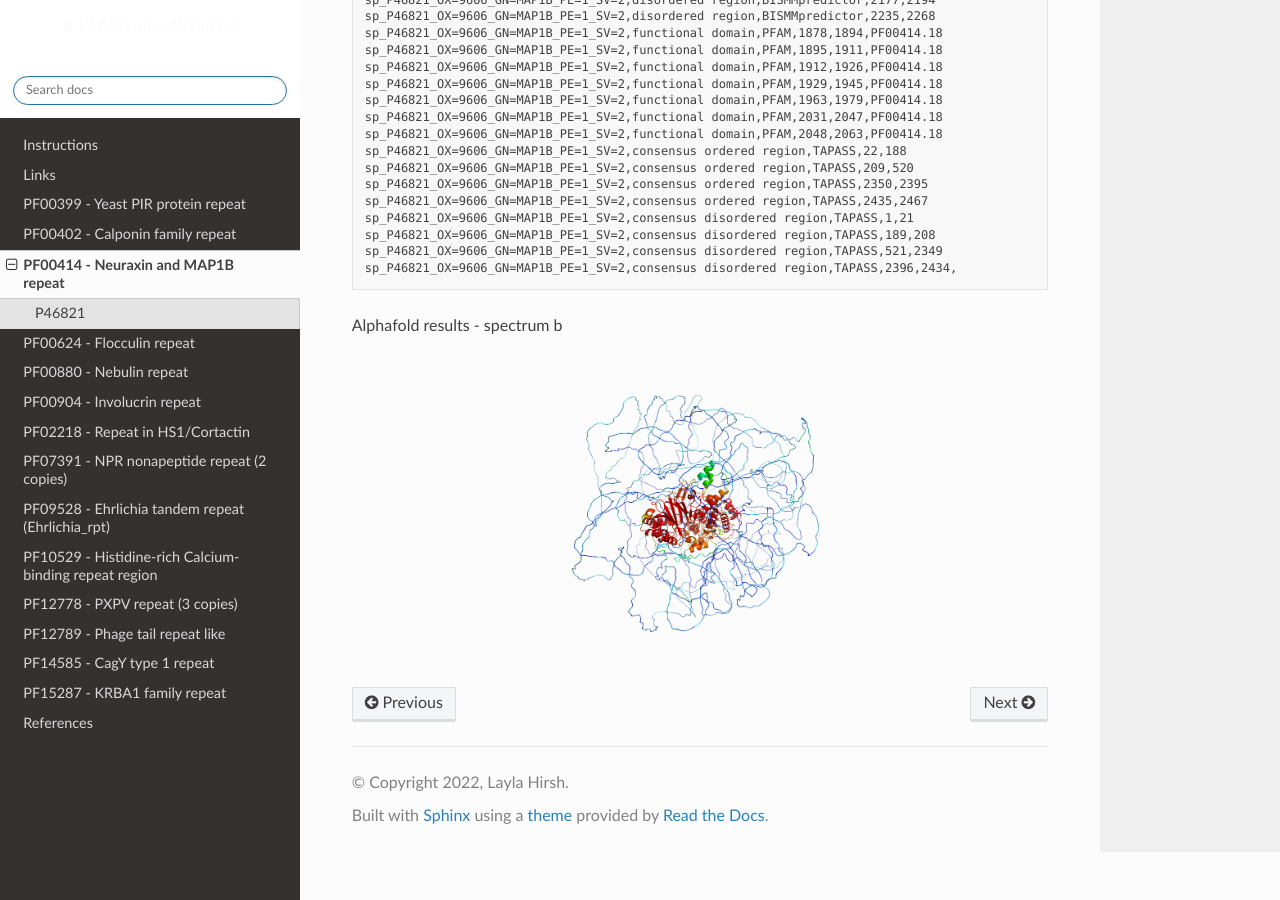
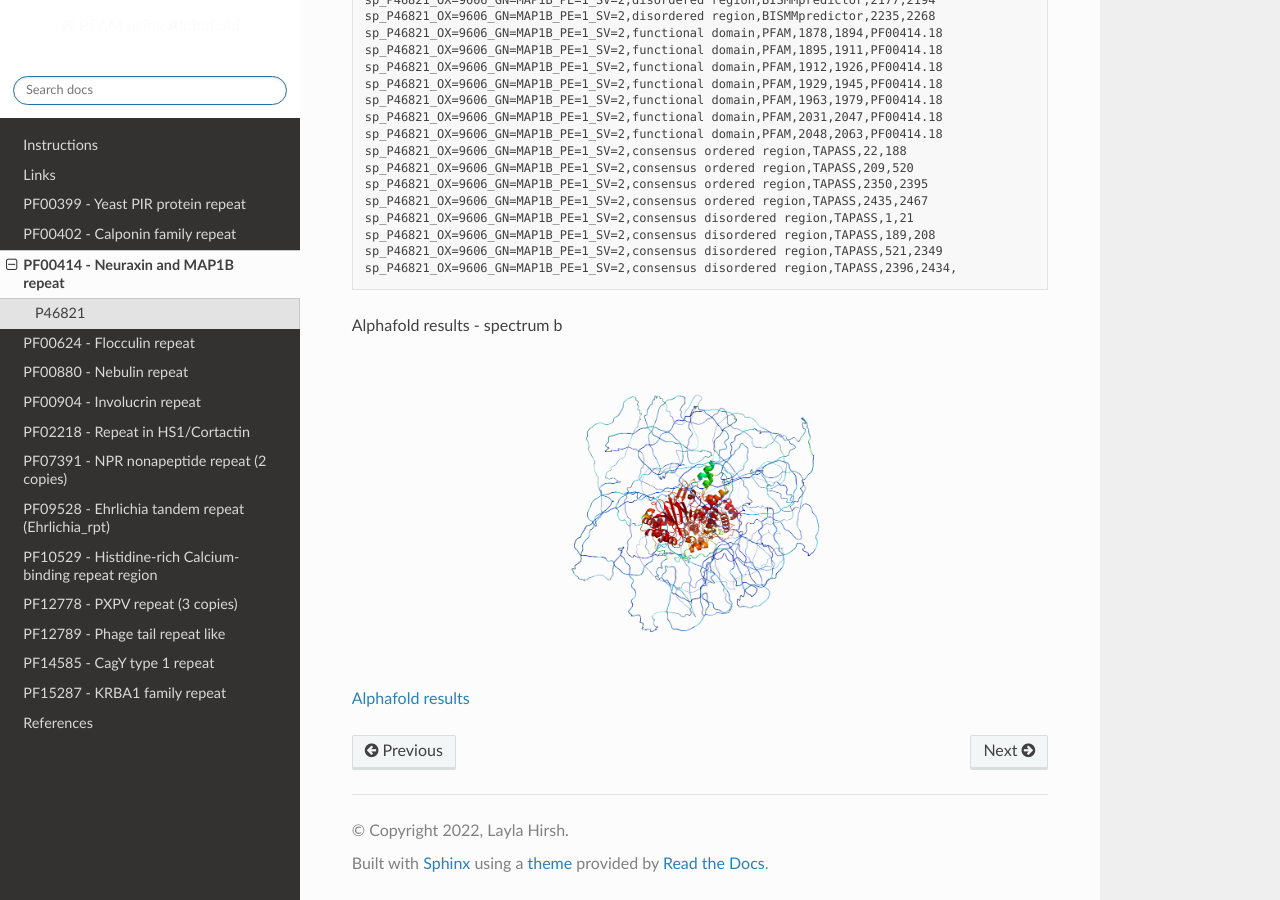
Before and after one commit to DraLaylaHirsh/AlphaFoldPfam, a Sphinx documentation site: the page built from docs/PF00414.rst, in a window 1280 px wide and 900 px high, scrolled down 2377 px. Built offline with Sphinx 7.4.7 and the Read the Docs theme 2.0.0, drawn with Linux system fonts in a browser that asks for light colours.

Commit message:
Update PF00414.rst

```diff
--- a/docs/PF00414.rst
+++ b/docs/PF00414.rst
@@ -153,3 +153,6 @@
 Alphafold results - spectrum b
 
 .. image:: /images/P46821alphafold.png
+
+
+`Alphafold results <https://github.com/DraLaylaHirsh/AlphaFoldPfam/blob/50b1d719f0004156114100675f9c43b8f022af36/docs/AF-P46821-F1-model_v3.pdb>`_
```
